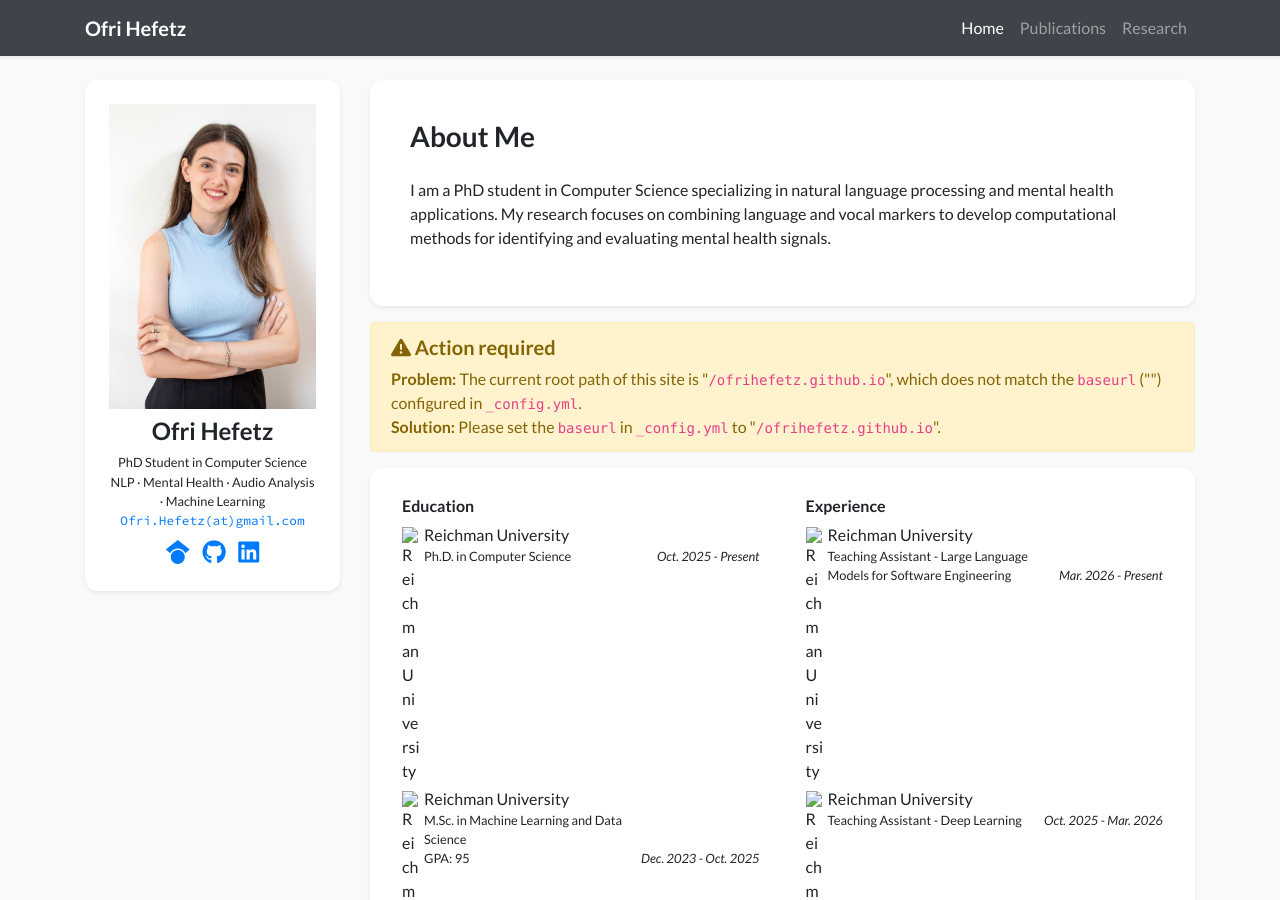
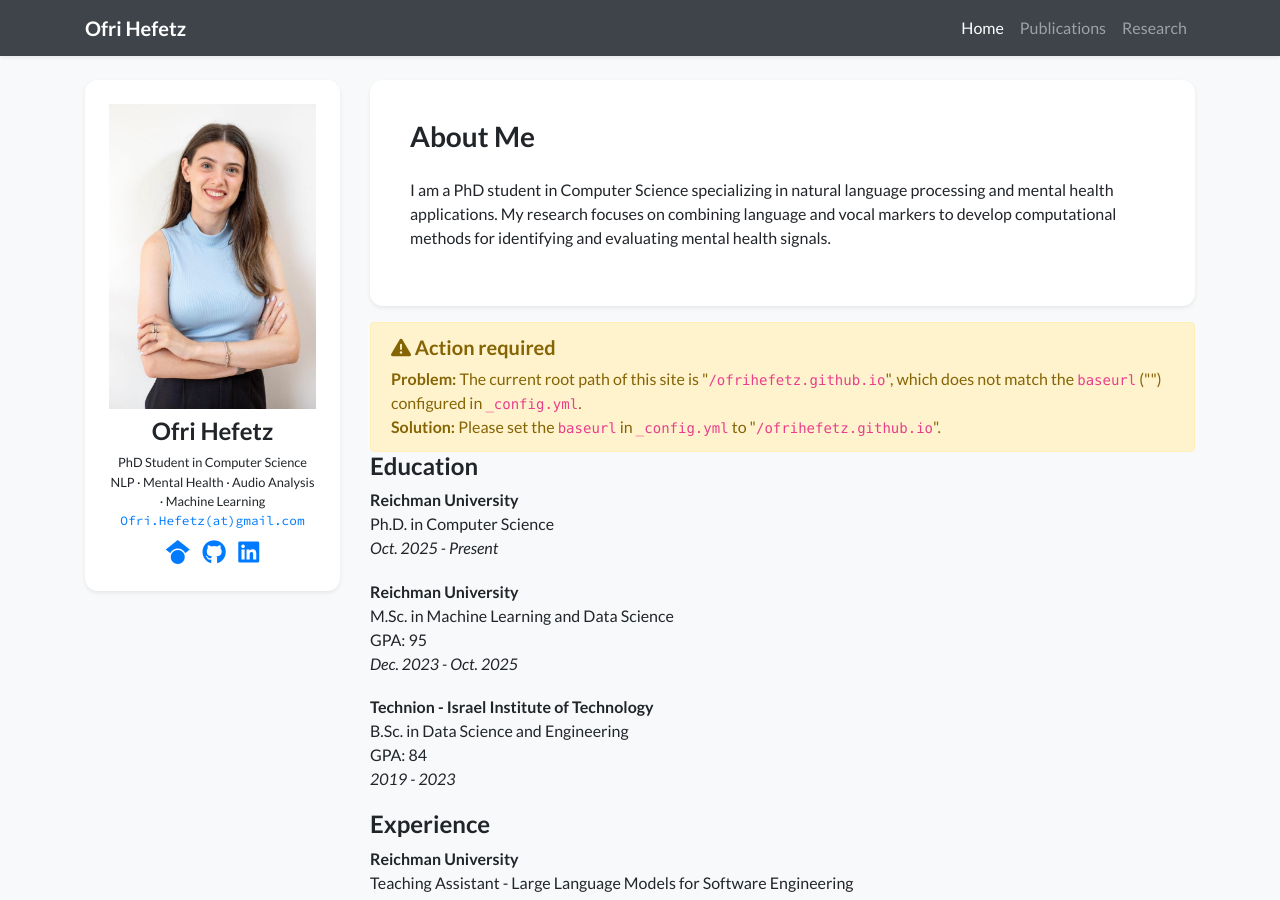
Before and after one commit to OfriHefetz/ofrihefetz.github.io, a Jekyll site: the page built from index.html, in a window 1280 px wide and 900 px high. Built offline with Jekyll 4.4.1, drawn with Linux system fonts in a browser that asks for light colours; nearby versions of some CDN libraries; a style sheet for code colours, icons or effects is not loaded.

Commit message:
Update experience_card.html

```diff
--- a/_includes/widgets/experience_card.html
+++ b/_includes/widgets/experience_card.html
@@ -1,75 +1,34 @@
-<div class="row mt-3">
-    <div class="col">
-        <div class="card border-0 shadow-sm bg-white">
-            <div class="card-body p-4">
-                <div class="row" data-masonry='{"percentPosition": true }'>
 {% if site.data.profile.education %}
-                    <div class="col-lg-6">
-                        <div class="mx-2 my-1">
-                            <h6>Education</h6>
-                            <ul class="list-unstyled mb-1">
+<h4>Education</h4>
+
 {% for item in site.data.profile.education %}
-                                <li class="media mb-1">
-                                    <img src="{{ item.logo | relative_url }}" alt="{{ item.name }}" style="width: 18px;" class="mr-1 mt-1">
-                                    <div class="media-body">
-                                        <div>{{ item.name }}</div>
-                                        <div class="small">{{ item.dept }}</div>
-                                        <div class="small d-flex">
-                                            <div>{{ item.position }}</div>
-                                            <div class="mt-auto ml-auto no-break"><em>{{ item.date }}</em></div>
+<div style="margin-bottom: 1.2rem;">
+  <strong>{{ item.name }}</strong><br>
+  <span>{{ item.position }}</span><br>
+  <em>{{ item.date }}</em>
 </div>
-                                    </div>
-                                </li>
 {% endfor %}
-                            </ul>
-                        </div>
-                    </div>
 {% endif %}
 
 {% if site.data.profile.experience %}
-                    <div class="col-lg-6">
-                        <div class="mx-2 my-1">
-                            <h6>Experience</h6>
-                            <ul class="list-unstyled mb-1">
+<h4>Experience</h4>
+
 {% for item in site.data.profile.experience %}
-                                <li class="media mb-1">
-                                    <img src="{{ item.logo | relative_url }}" alt="{{ item.name }}" style="width: 18px;" class="mr-1 mt-1">
-                                    <div class="media-body">
-                                        <div>{{ item.name }}</div>
-                                        <div class="small">{{ item.dept }}</div>
-                                        <div class="small d-flex">
-                                            <div>{{ item.position }}</div>
-                                            <div class="mt-auto ml-auto no-break"><em>{{ item.date }}</em></div>
+<div style="margin-bottom: 1.2rem;">
+  <strong>{{ item.name }}</strong><br>
+  <span>{{ item.position }}</span><br>
+  <em>{{ item.date }}</em>
 </div>
-                                    </div>
-                                </li>
 {% endfor %}
-                            </ul>
-                        </div>
-                    </div>
 {% endif %}
 
 {% if site.data.profile.awards %}
-                    <div class="col-lg-6">
-                        <div class="mx-2 my-1">
-                            <h6>Honors & Awards</h6>
-                            <ul class="list small pl-3 mb-1">
+<h4>Honors & Awards</h4>
+
 {% for item in site.data.profile.awards %}
-                                <li>
-                                    <div class="d-flex">
-                                        <div>{{ item.name }}</div>
-                                        <div class="ml-auto mt-auto no-break"><em>{{ item.date }}</em></div>
+<div style="margin-bottom: 1rem;">
+  <strong>{{ item.name }}</strong><br>
+  <em>{{ item.date }}</em>
 </div>
-                                </li>
 {% endfor %}
-                            </ul>
-                        </div>
-                    </div>
 {% endif %}
-
-                </div>
-
-            </div>
-        </div>
-    </div>
-</div>
```
Lines whose indentation alone changed are shown as unchanged.
